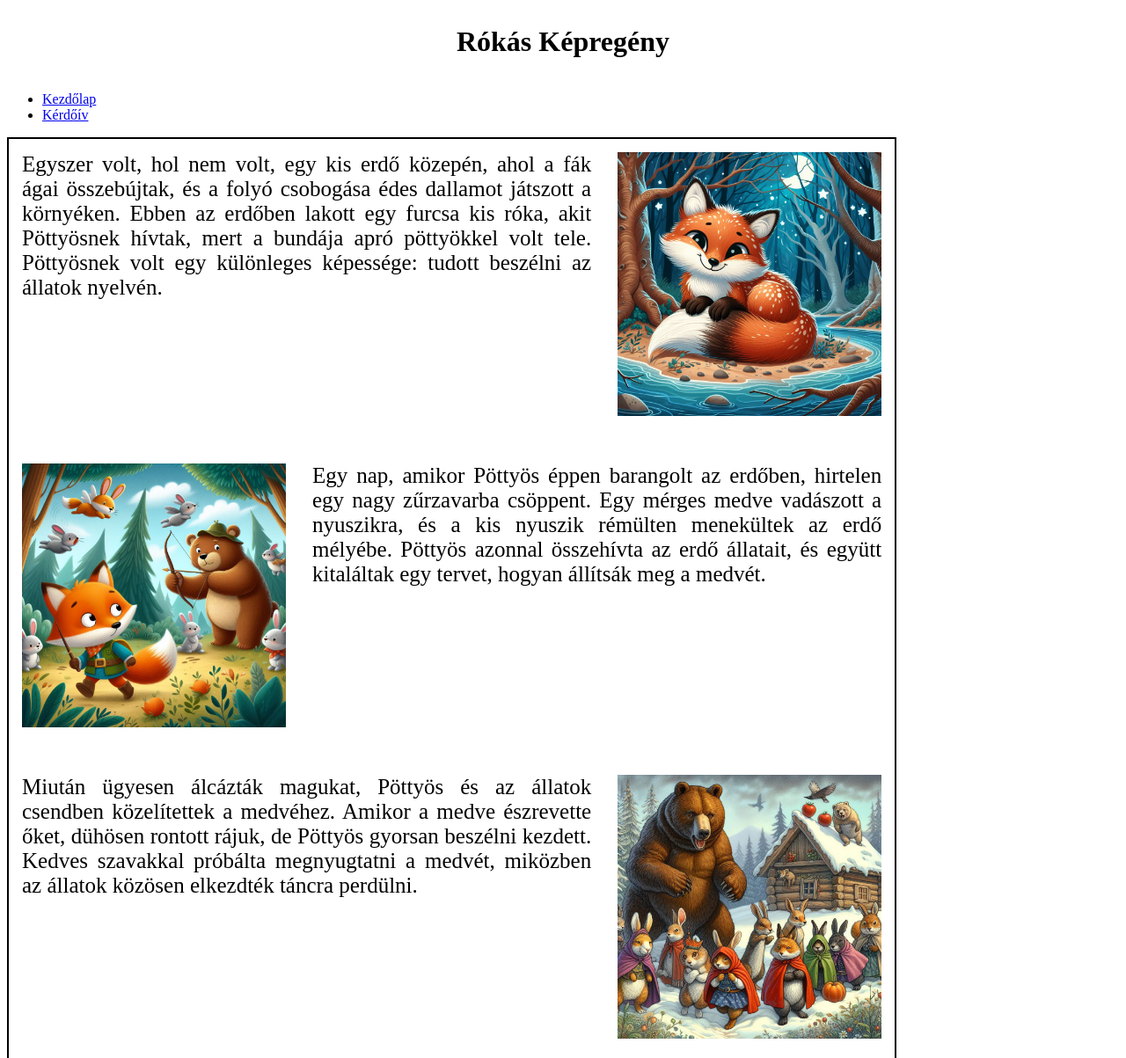
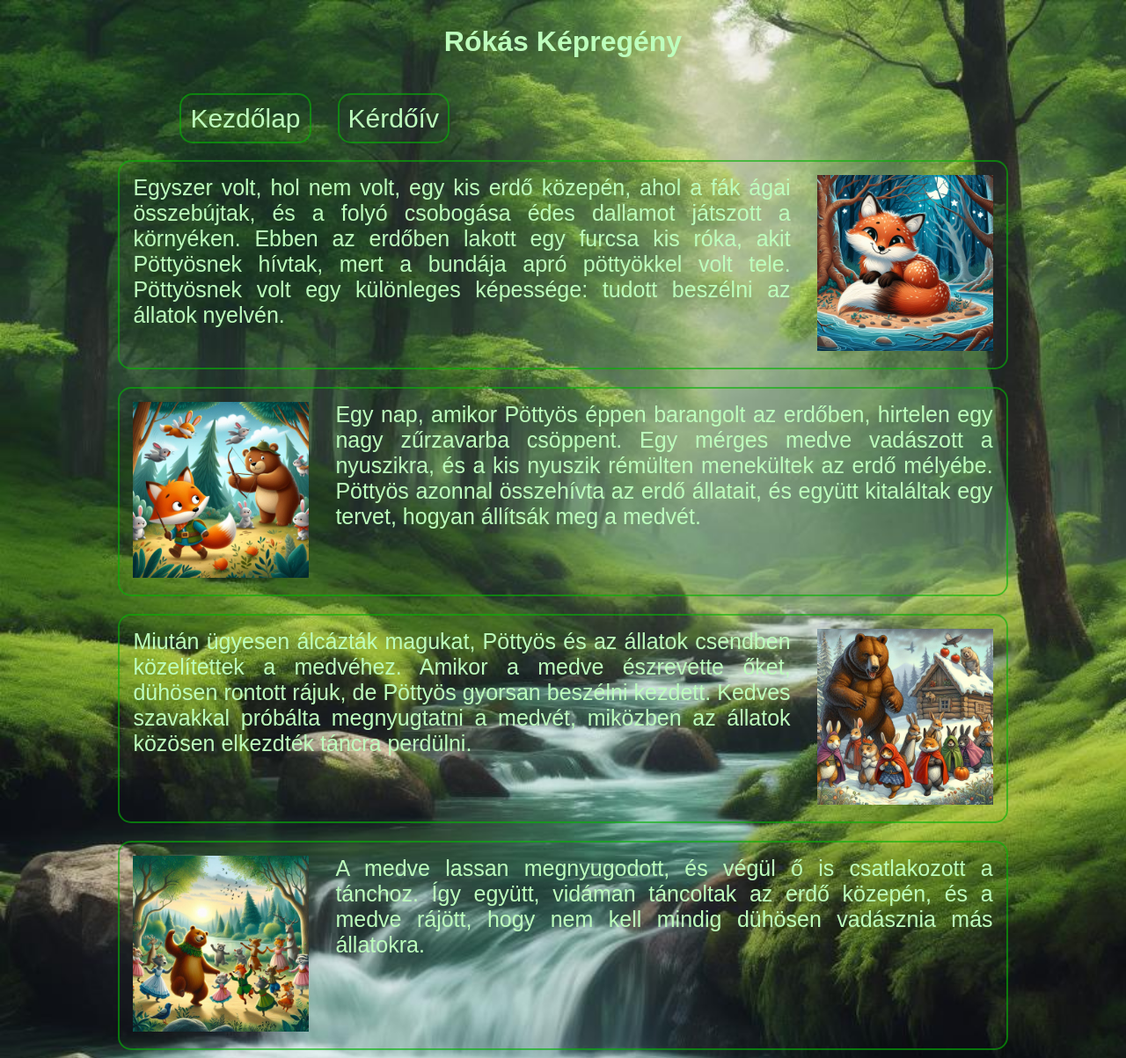
Before and after one commit to horvathnauzika/Mese, a plain HTML site: page index.html in a window 1280 px wide. Shown: the top 1203 px of the page at 88% size. Drawn offline with Linux system fonts and the light colour scheme.

Commit message:
kezdolap kesz

```diff
--- a/index.html
+++ b/index.html
@@ -19,7 +19,7 @@
       </nav>
       <article>
         <div class="fejezetek">
-          <div class="elsofejezet">
+          <div class="fejezet">
             <p>
               Egyszer volt, hol nem volt, egy kis erdő közepén, ahol a fák ágai
               összebújtak, és a folyó csobogása édes dallamot játszott a
@@ -30,7 +30,7 @@
             </p>
             <div class="kep"><img src="kepek/elso.jfif" alt="kep1" /></div>
           </div>
-          <div class="masodikfejezet">
+          <div class="fejezet">
             <div class="kep"><img src="kepek/masodik.jfif" alt="kep2" /></div>
             <p>
               Egy nap, amikor Pöttyös éppen barangolt az
@@ -40,7 +40,7 @@
               együtt kitaláltak egy tervet, hogyan állítsák meg a medvét.
             </p>
           </div>
-          <div class="harmadikfejezet">
+          <div class="fejezet">
             <p>
               Miután ügyesen álcázták magukat, Pöttyös és az állatok csendben
               közelítettek a medvéhez. Amikor a medve észrevette őket, dühösen
@@ -50,7 +50,7 @@
             </p>
             <div class="kep"><img src="kepek/harmadik.jfif" alt="kep3" /></div>
           </div>
-          <div class="negyedikfejezet">
+          <div class="fejezet">
             <div class="kep"><img src="kepek/negyedik.jfif" alt="kep4" /></div>
             <p>
               A medve lassan megnyugodott, és végül ő is csatlakozott a tánchoz.
@@ -58,7 +58,7 @@
               hogy nem kell mindig dühösen vadásznia más állatokra.
             </p>
           </div>
-          <div class="otodikfejezet">
+          <div class="fejezet">
             <p>
               A medve és az állatok közötti barátság azóta is virágzik az
               erdőben, és Pöttyös újra megmutatta, hogy a bölcsesség és a
@@ -68,7 +68,7 @@
           </div>
         </div>
       </article>
-      <footer></footer>
+      <footer>Ⓒ Minden jog fenntartva!</footer>
     </main>
   </body>
 </html>
--- a/stilus.css
+++ b/stilus.css
@@ -48,6 +48,7 @@ nav li{
 
 nav a{
     text-decoration: none;
+    color: black;
 }
 
 nav a:hover{
@@ -76,6 +77,10 @@ textarea{
     nav ul{
         flex: column;
     }
+    textarea{
+        flex: column;
+        width: 100%;
+    }
     article{
         flex: column;
         width: 100%;
--- a/style.css
+++ b/style.css
@@ -1,51 +1,85 @@
 main{
     display: flex;
     flex-wrap: wrap;
+}
+body{
+    background-image: url("kepek/hatterkep1.jpg");
+    background-repeat: no-repeat;
+    background-size: cover;
+    font-family: 'Comics', sans-serif;;
 }
 header{
     flex: 0 0 100%;
 }
 nav{
-    flex: 0 0 100%;
+    flex: 0 0 80%;
+    margin: 0 auto;
+
+}
+nav a:hover{
+    background-color: green;
+}
+ul{
+    list-style: none;
+    display: flex;
+    gap: 30px;
+    margin: 30px;
+
+}
+a{
+    text-decoration: none;
+    font-size: 30px;
+    color: rgb(189, 255, 189);
+    border: 2px solid rgba(6, 180, 6, 0.61);
+    padding: 10px;
+    border-radius: 15px;
 }
 article{
     flex: 0 0 80%;
-    justify-content: center;
+    margin: 0 auto;
 }
 footer{
     flex: 0 0 100%;
+    text-align: center;
+    color:  rgb(189, 255, 189);
+    margin: 7px;
 }
 .fejezetek{
     display: flex;
     flex-wrap: wrap;
     gap: 20px;
-    border: 2px solid black;
+    border-radius: 15px;
 }
-.elsofejezet{
+.fejezet{
     display: flex;
+    border: 2px solid rgba(6, 180, 6, 0.61);
+    border-radius: 15px;
 }
-.masodikfejezet{
-    display: flex;
-}
-.harmadikfejezet{
-    display: flex;
-}
-.negyedikfejezet{
-    display: flex;
-}
-.otodikfejezet{
-    display: flex;
-}
+
 img{
     width: 100%;
-    width: 300px;
+    width: 200px;
     margin: 15px;
 }
 h1{
     text-align: center;
+    color: rgb(189, 255, 189);
 }
 p{
+    color: rgb(189, 255, 189);
     font-size: 25px;
     text-align: justify;
     margin: 15px;
 }
+
+@media screen and (max-width: 650px) {
+    a{
+        font-size: 20px;
+    }
+    p{
+        font-size: 20px;
+    }
+    .fejezet{
+        flex-direction: column;
+    }
+}
```
